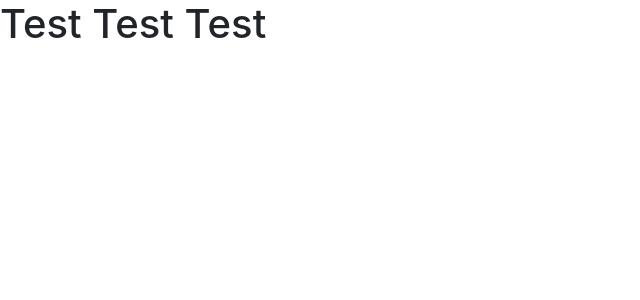
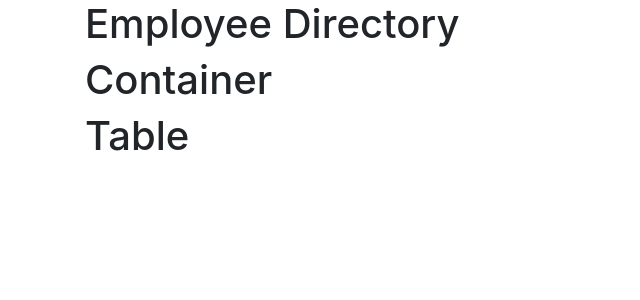
Before and after one commit to Mattyb5000/react-employee-directory, a React (Create React App) app: page / in a window 1280 px wide. Shown: the top 300 px of the page, without its empty margins (0-640 px from the left). Built offline with nearby package versions, Linux system fonts and the light colour scheme; no server answers.

Commit message:
added components files and added to app.js

```diff
--- a/src/App.js
+++ b/src/App.js
@@ -1,14 +1,16 @@
-import './App.css';
-import API from './utils/API.js'
-import Employees from "./components/Employees"
+import API from "./utils/API.js";
+import Container from "./components/Container";
+import Header from "./components/Header";
+import Table from "./components/Table";
 
 function App() {
-  console.log(API.getRandomEmployee())
+  console.log(API.getEmployee());
   return (
-
-      // <h1>Employee Directory</h1>
-      <Employees />
-
+    <div>
+      <Header />
+      <Container />
+      <Table />
+    </div>
   );
 }
 
--- /dev/null
+++ b/src/components/Container.js
@@ -0,0 +1,11 @@
+import React from "react";
+
+function Container() {
+  return (
+    <div className="container">
+      <h1>Container</h1>
+    </div>
+  );
+}
+
+export default Container;
--- a/src/components/Employees.js
+++ /dev/null
@@ -1,13 +0,0 @@
-import React from "react";
-import API from "../utils/API";
-
-
-function Employees() {
-    return (
-        <h1>
-            Test Test Test
-        </h1>
-    )
-}
-
-export default Employees;
--- /dev/null
+++ b/src/components/Header.js
@@ -0,0 +1,11 @@
+import React from "react";
+
+function Header() {
+  return (
+    <div className="container">
+      <h1>Employee Directory</h1>
+    </div>
+  );
+}
+
+export default Header;
--- /dev/null
+++ b/src/components/Table.js
@@ -0,0 +1,12 @@
+import React from "react";
+import API from "../utils/API";
+
+function Table() {
+  return (
+    <div className="container">
+      <h1>Table</h1>
+    </div>
+  );
+}
+
+export default Table;
--- a/src/utils/API.js
+++ b/src/utils/API.js
@@ -1,7 +1,7 @@
 import axios from "axios";
 
 export default {
-    getRandomEmployee: function() {
-      return axios.get("https://randomuser.me/api/?results=55");
+    getEmployee: function() {
+      return axios.get("https://randomuser.me/api/?results=100");
     },
 };
```
